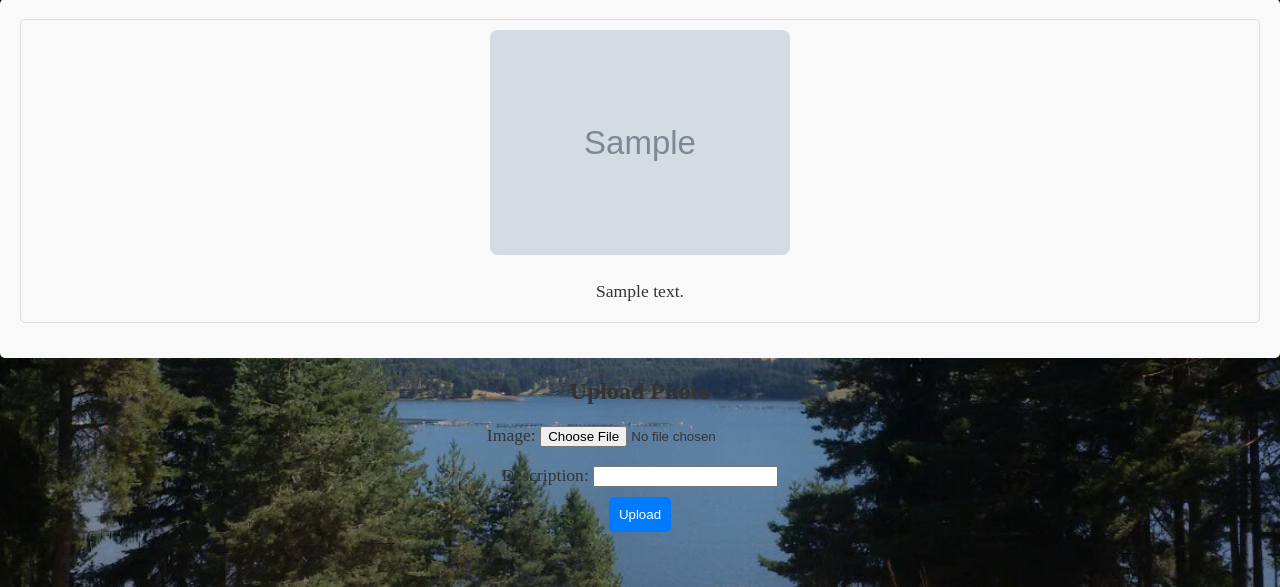
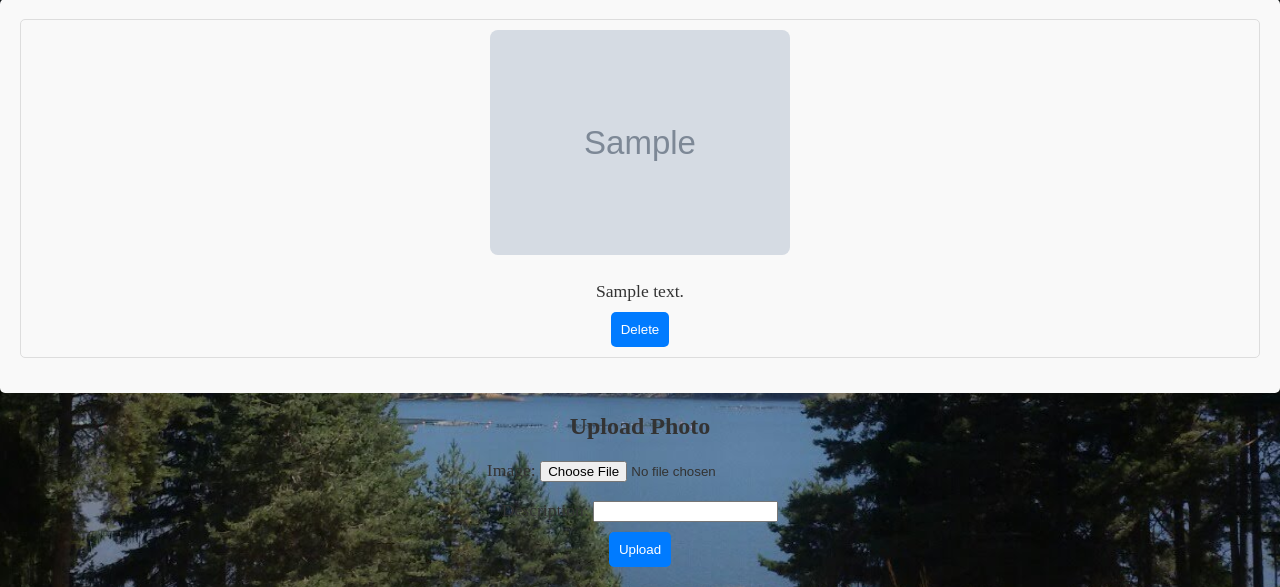
Before and after one commit to tod36/HikingTrails, a Django app: page /trails/1/ in a window 1280 px wide. Shown: the part 927-1514 px from the top of the page. Run offline with Django 5.2, Linux system fonts and the light colour scheme; a user stored in the database is signed in; tables that the repository leaves empty hold one stand-in row (values such as "Sample post"); grey boxes marked "Sample" are stand-in pictures; parts of the project's set-up code (start-up, migrations or seed data) failed here and were passed over; some libraries are stand-ins or nearby versions.

Commit message:
Before Language button

```diff
--- a/templates/trails/trail_details.html
+++ b/templates/trails/trail_details.html
@@ -56,6 +56,13 @@
             <div class="photo" style="margin-bottom: 15px; padding: 10px; border: 1px solid #ddd; border-radius: 5px;">
                 <img src="{{ photo.image.url }}" alt="{{ photo.description }}" style="width: 300px; height: auto;">
                 <p>{{ photo.description }}</p>
+                {% if user.is_authenticated and trail.hiker == user %}
+                    <form method="post" action="{% url 'delete_photo' photo.id %}" style="display:inline;"
+                          onsubmit="return confirm('Are you sure you want to delete this photo?');">
+                        {% csrf_token %}
+                        <button type="submit" class="btn btn-danger">Delete</button>
+                    </form>
+                {% endif %}
             </div>
         {% empty %}
             <p>No photos yet.</p>
```
